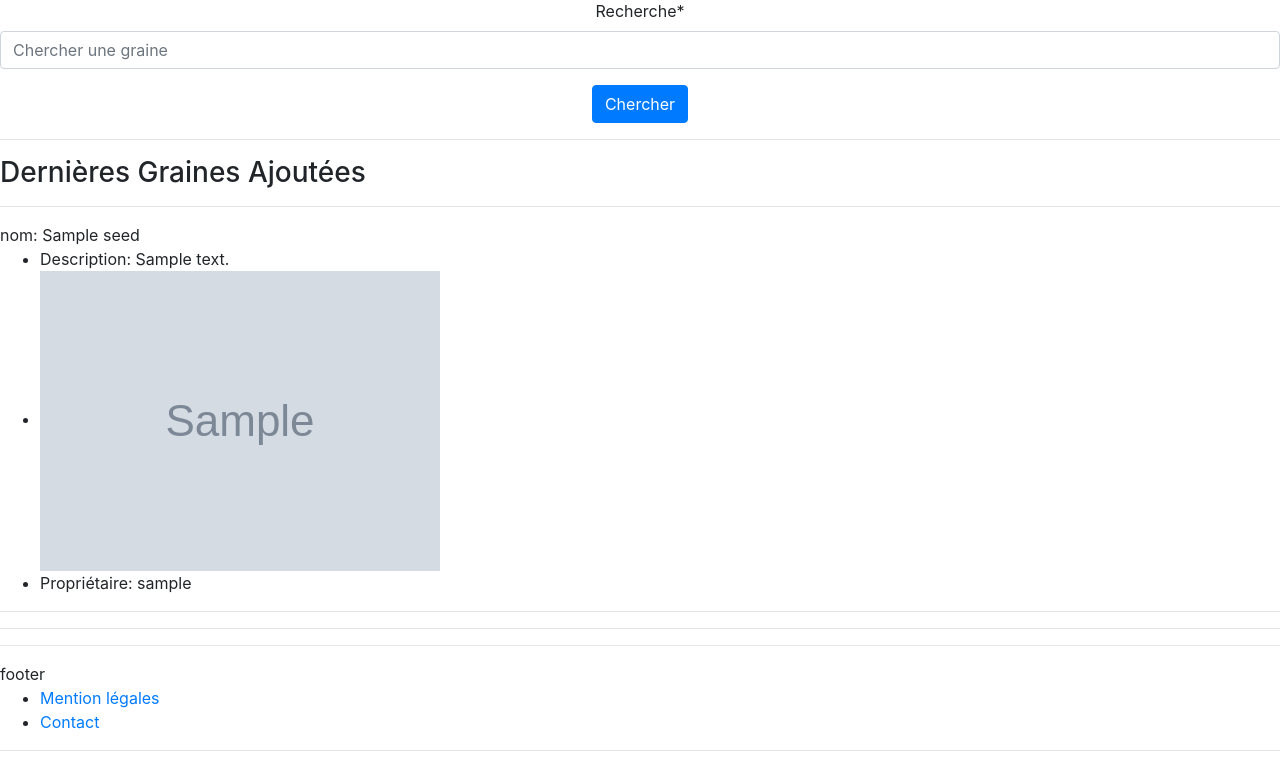
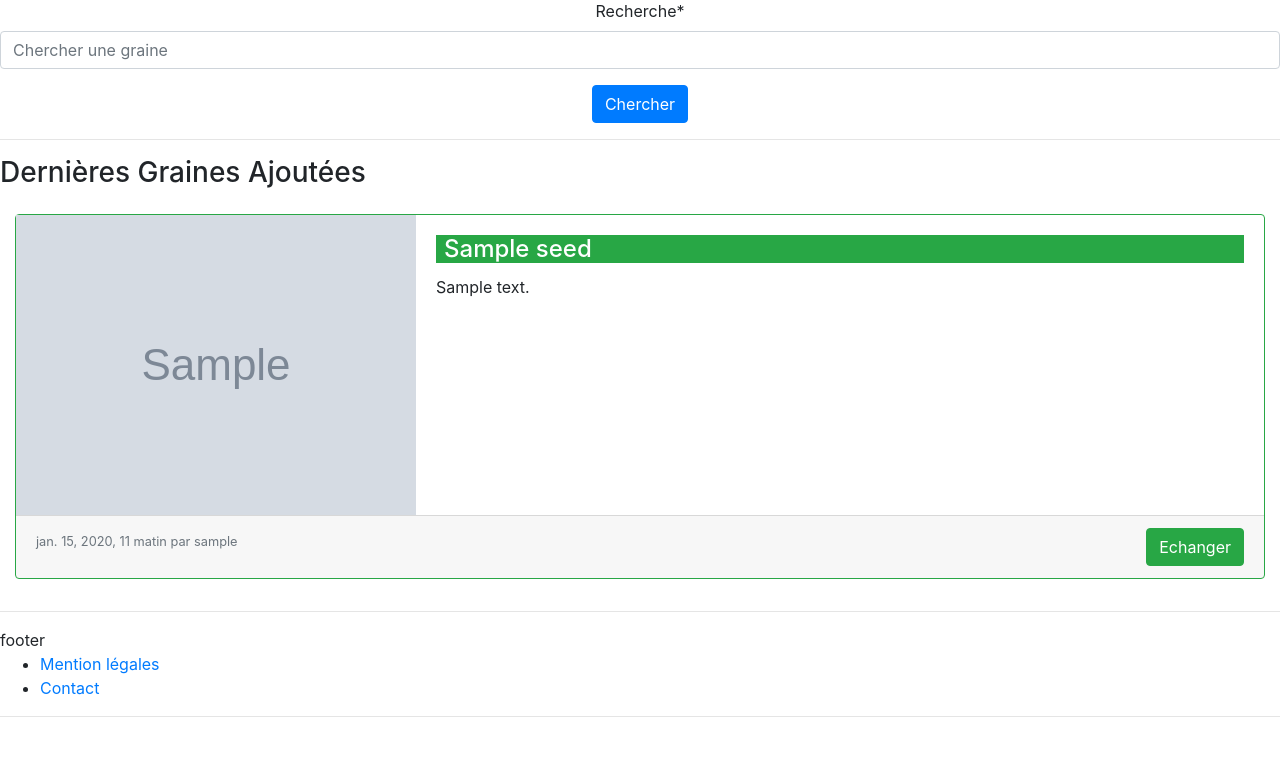
Before and after one commit to manuo1/P13-TrocGraines, a Django app: page / in a window 1280 px wide. Shown: the part 316-1083 px from the top of the page. After the commit the page ends 1033 px from the top, so only its background shows below. Run offline with Django 3.2, Linux system fonts and the light colour scheme; tables that the repository leaves empty hold one stand-in row (values such as "Sample post"); grey boxes marked "Sample" are stand-in pictures; some libraries are stand-ins or nearby versions.

Commit message:
light front adding

```diff
--- a/requirements.txt
+++ b/requirements.txt
@@ -11,9 +11,11 @@ distlib==0.3.0
 distro==1.4.0
 dj-database-url==0.5.0
 Django==3.1.7
+django-appconf==1.0.4
 django-cloudinary-storage==0.3.0
 django-crispy-forms==1.11.1
 django-heroku==0.3.1
+django-imagekit==4.0.2
 gunicorn==20.0.4
 html5lib==1.0.1
 idna==2.8
@@ -22,6 +24,7 @@ lockfile==0.12.2
 msgpack==0.6.2
 packaging==20.3
 pep517==0.8.2
+pilkit==2.0
 Pillow==8.1.2
 progress==1.5
 psycopg2==2.8.6
--- a/seeds/models.py
+++ b/seeds/models.py
@@ -1,7 +1,10 @@
 from django.contrib.postgres.search import SearchQuery, SearchVector
-from django.db import models
 from django.conf import settings
 from django.contrib.auth import get_user_model
+from django.db import models
+
+from imagekit.models import ImageSpecField
+from imagekit.processors import ResizeToFill
 
 user = get_user_model()
 
@@ -9,7 +12,7 @@ class SeedManager(models.Manager):
 
     def get_last_seeds_added(self):
         matching_list = []
-        matching_list = Seed.objects.order_by('creation_date').all()
+        matching_list = Seed.objects.order_by('-creation_date').all()
         return matching_list
 
     def find_matching_seeds_to(self, searched_seed):
@@ -26,7 +29,11 @@ class Seed(models.Model):
 
     name = models.CharField(max_length=100)
     description = models.TextField()
-    photo = models.ImageField(upload_to='images/')
+    photo = models.ImageField(upload_to='images/', max_length=300)
+    photo_thumbnail = ImageSpecField(source='photo',
+                                      processors=[ResizeToFill(150, 150)],
+                                      format='JPEG',
+                                      options={'quality': 60})
     creation_date = models.DateTimeField(auto_now_add=True)
     available = models.BooleanField(default=True)
     owner = models.ForeignKey(user, on_delete=models.CASCADE)
--- /dev/null
+++ b/static/css/styles.css
@@ -0,0 +1,6 @@
+@charset "UTF-8";
+
+.card-horizontal {
+    display: flex;
+    flex: 1 1 auto;
+}
--- a/templates/base.html
+++ b/templates/base.html
@@ -1,3 +1,4 @@
+{% load static %}
 <!DOCTYPE html>
 <html lang="fr">
   <head>
@@ -5,7 +6,10 @@
     <title>
       {% block title %}Troc Graines{% endblock %}
     </title>
+    <!-- bootstrap CSS -->
     <link rel="stylesheet" href="https://maxcdn.bootstrapcdn.com/bootstrap/4.0.0/css/bootstrap.min.css" integrity="sha384-Gn5384xqQ1aoWXA+058RXPxPg6fy4IWvTNh0E263XmFcJlSAwiGgFAW/dAiS6JXm" crossorigin="anonymous">
+    <!-- local CSS -->
+    <link href="{% static 'css/styles.css'%}" rel="stylesheet" type="text/css">
   </head>
   <body>
 
--- a/trocgraines/templates/homepage.html
+++ b/trocgraines/templates/homepage.html
@@ -1,4 +1,5 @@
 {% extends 'base.html' %}
+{% load static %}
 {% load crispy_forms_tags %}
 {% block title %}Troc Graines{% endblock %}
 {% block main %}
@@ -18,26 +19,50 @@
 
 <!-- seed search results  -->
 <section id="seed_search_results">
+
   {% if searched_seed %}
   <h3>Votre recherche de {{searched_seed}}</h3>
   {% else %}
   <h3>Dernières Graines Ajoutées</h3>
   {% endif %}
-  <hr>
+
     {% if matching_list %}
       {% for seed in matching_list %}
-    <a>nom: {{ seed.name }}</a>
-    <ul>
-      <li><a>Description: {{ seed.description }}</a></li>
-      <li><img src="{{ seed.photo.url }}" alt="{{seed.photo.name}}" ></li>
-      <li><a>Propriétaire: {{ seed.owner }}</a></li>
-    </ul>
+
+  <div class="container-fluid">
+    <div class="row">
+      <div class="col-12 mt-3">
+        <div class="card border-success mb-3">
+          <div class="card-horizontal">
+            <div class="img-square-wrapper">
+              <img class="" src="{{ seed.photo_thumbnail.url }}" alt="{{seed.photo.name}}">
+            </div>
+            <div class="card-body">
+              <h4 class="card-title text-white bg-success pl-2">{{ seed.name }}</h4>
+              <p class="card-text">{{ seed.description }}</p>
+            </div>
+          </div>
+          <div class="card-footer">
+            <div class="row justify-content-between">
+              <div class="col-6">
+                <small class="text-muted">{{ seed.creation_date }} par {{ seed.owner }}</small>
+              </div>
+              <div class="col-6 text-right">
+                <a href="#" class="btn btn-success">Echanger</a>
+              </div>
+            </div>
+          </div>
+        </div>
+      </div>
+    </div>
+  </div>
+
       {% endfor %}
-    <hr>
     {% else %}
       <a>Pas de résultats</a>
     {% endif %}
-  <hr>
+
+
 </section>
 
 {% endblock %}
```
Also changed, not shown: media/images/fausse-coeur-boeuf-101158_PO4udTo.jpg (deleted), 1 other file. Lines whose indentation alone changed are shown as unchanged.
